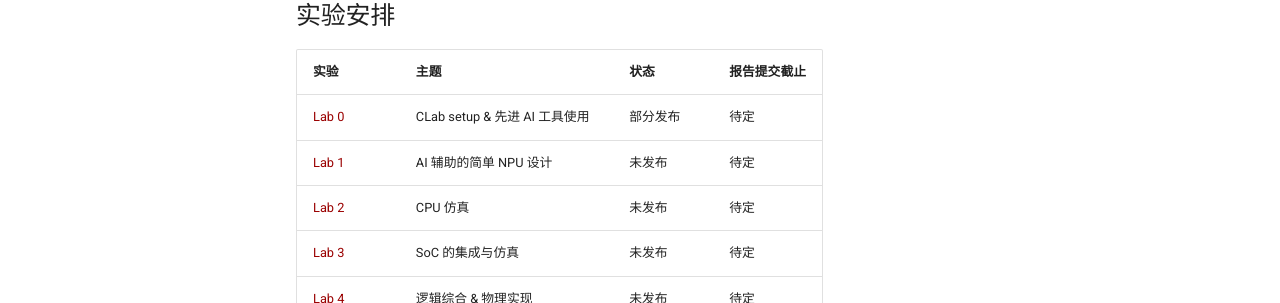
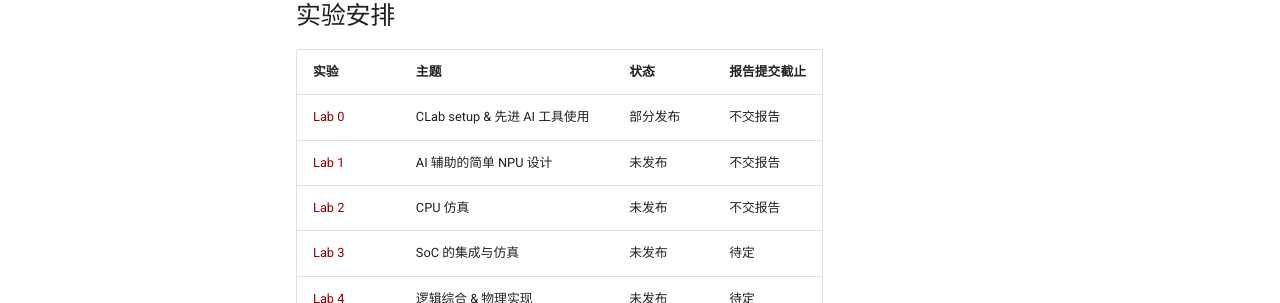
Before and after one commit to pku-pacific-lab-team/Course-Tapeout, an MkDocs documentation site: the page built from 2026-fall/index.md, in a window 1280 px wide and 900 px high. Shown: the part 398-701 px from the top of the window. Built offline with MkDocs 1.6.1 and Material for MkDocs 9.7.7, drawn with Linux system fonts in a browser that asks for light colours; some web fonts are replaced.

Commit message:
Lab 0-2 标注为不交报告

```diff
--- a/2026-fall/index.md
+++ b/2026-fall/index.md
@@ -12,9 +12,9 @@
 
 | 实验 | 主题 | 状态 | 报告提交截止 |
 | --- | --- | --- | --- |
-| [Lab 0](lab-0.md) | CLab setup & 先进 AI 工具使用 | 部分发布 | 待定 |
-| [Lab 1](lab-1.md) | AI 辅助的简单 NPU 设计 | 未发布 | 待定 |
-| [Lab 2](lab-2.md) | CPU 仿真 | 未发布 | 待定 |
+| [Lab 0](lab-0.md) | CLab setup & 先进 AI 工具使用 | 部分发布 | 不交报告 |
+| [Lab 1](lab-1.md) | AI 辅助的简单 NPU 设计 | 未发布 | 不交报告 |
+| [Lab 2](lab-2.md) | CPU 仿真 | 未发布 | 不交报告 |
 | [Lab 3](lab-3.md) | SoC 的集成与仿真 | 未发布 | 待定 |
 | [Lab 4](lab-4.md) | 逻辑综合 & 物理实现 | 未发布 | 待定 |
 | [Lab 5](lab-5.md) | Signoff & Tapeout | 未发布 | 待定 |
```
